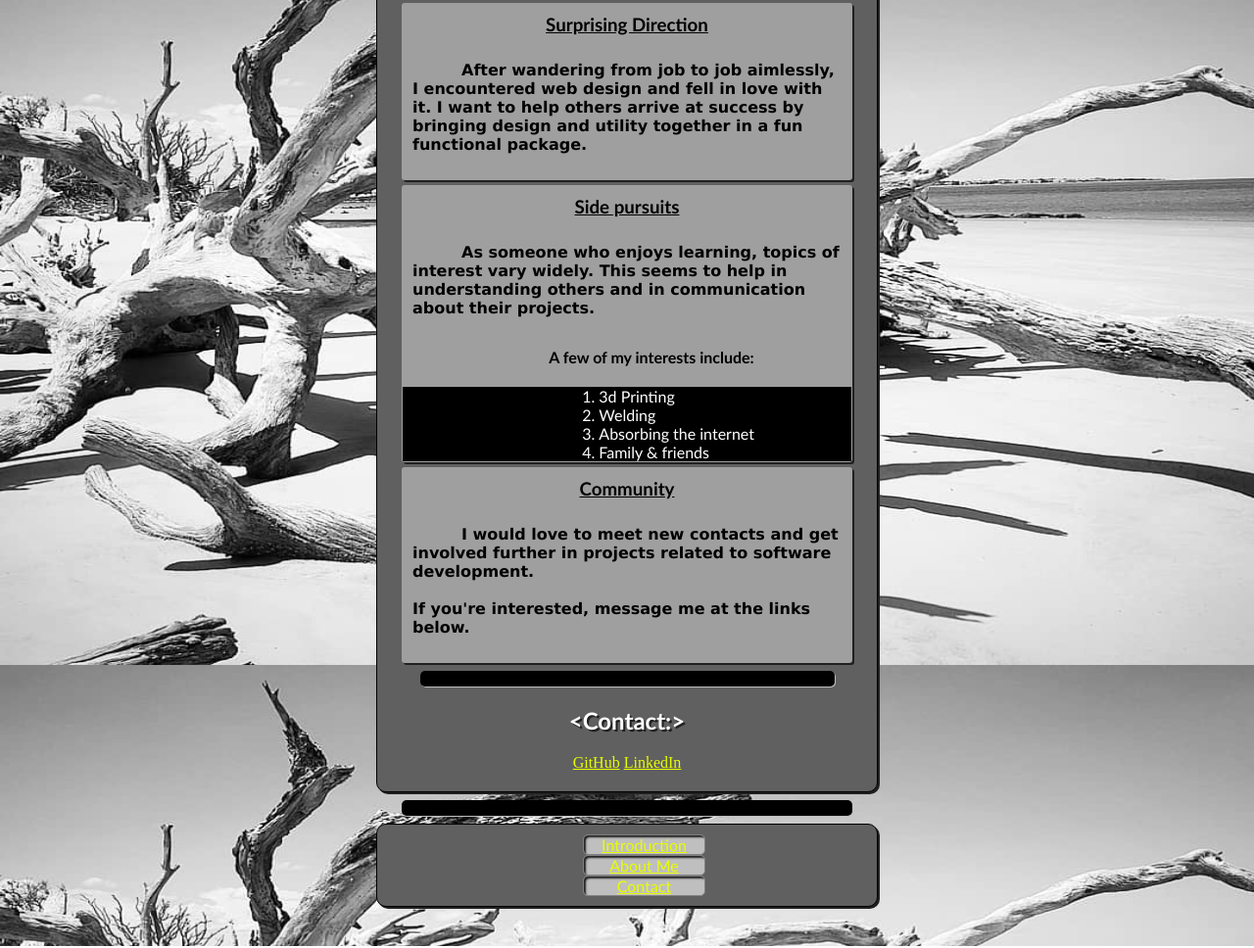
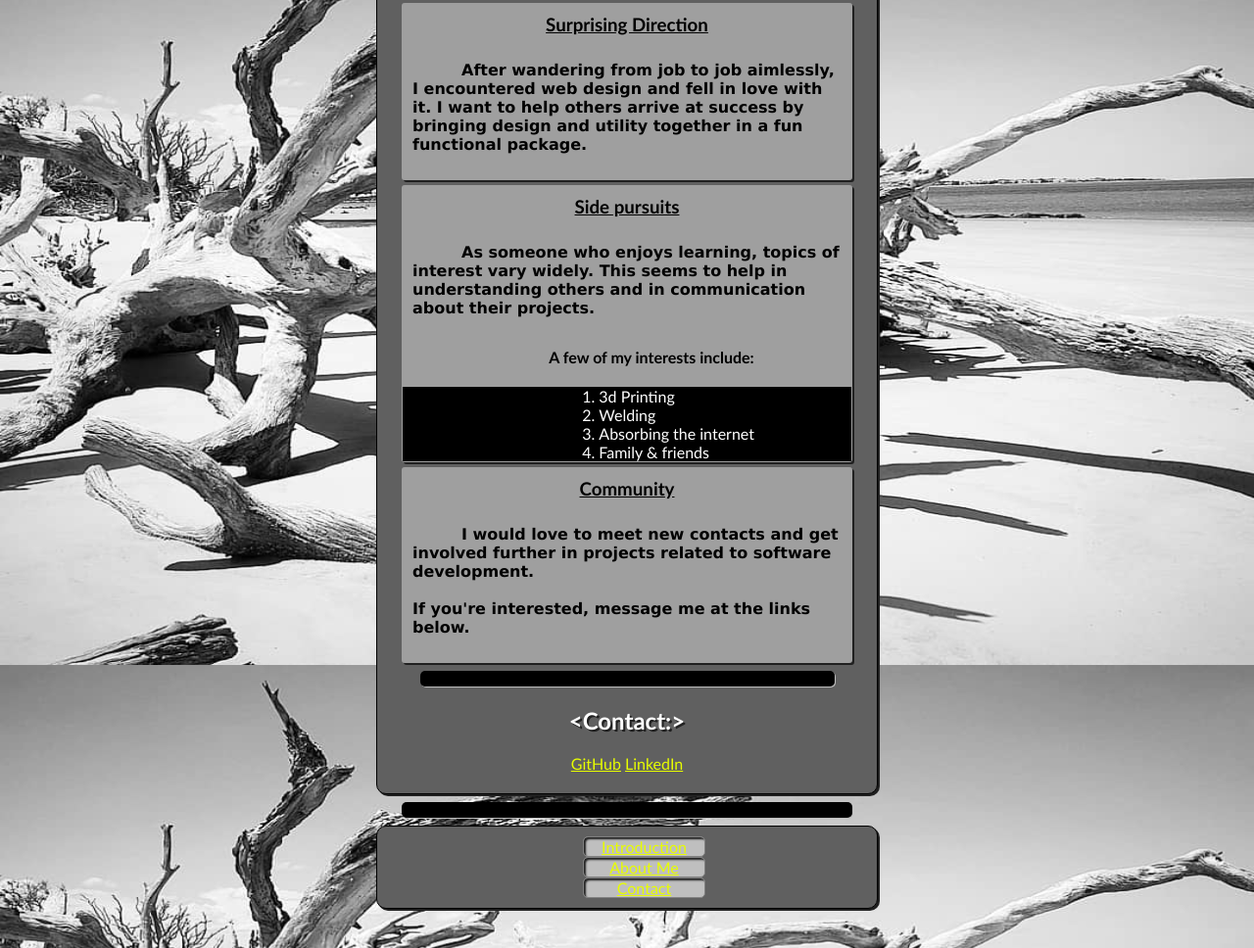
Before and after one commit to blazemarshall/Portfolio, a plain HTML site: page index.html in a window 1280 px wide. Shown: the part 921-1889 px from the top of the page at 98% size. Drawn offline with Linux system fonts and the light colour scheme; a script that the page names is missing.

Commit message:
Update style.css

```diff
--- a/style.css
+++ b/style.css
@@ -14,7 +14,7 @@ blue{ #1B5AAC;}
 red {#DB4545;}
 */
 a {
-  font-family: font-family: 'Trebuchet MS', 'Lucida Sans Unicode', 'Lucida Grande', 'Lucida Sans', Arial, sans-serif;
+  font-family:'Trebuchet MS', 'Lucida Sans Unicode', 'Lucida Grande', 'Lucida Sans', Arial, sans-serif
 }
 
 img {
```
